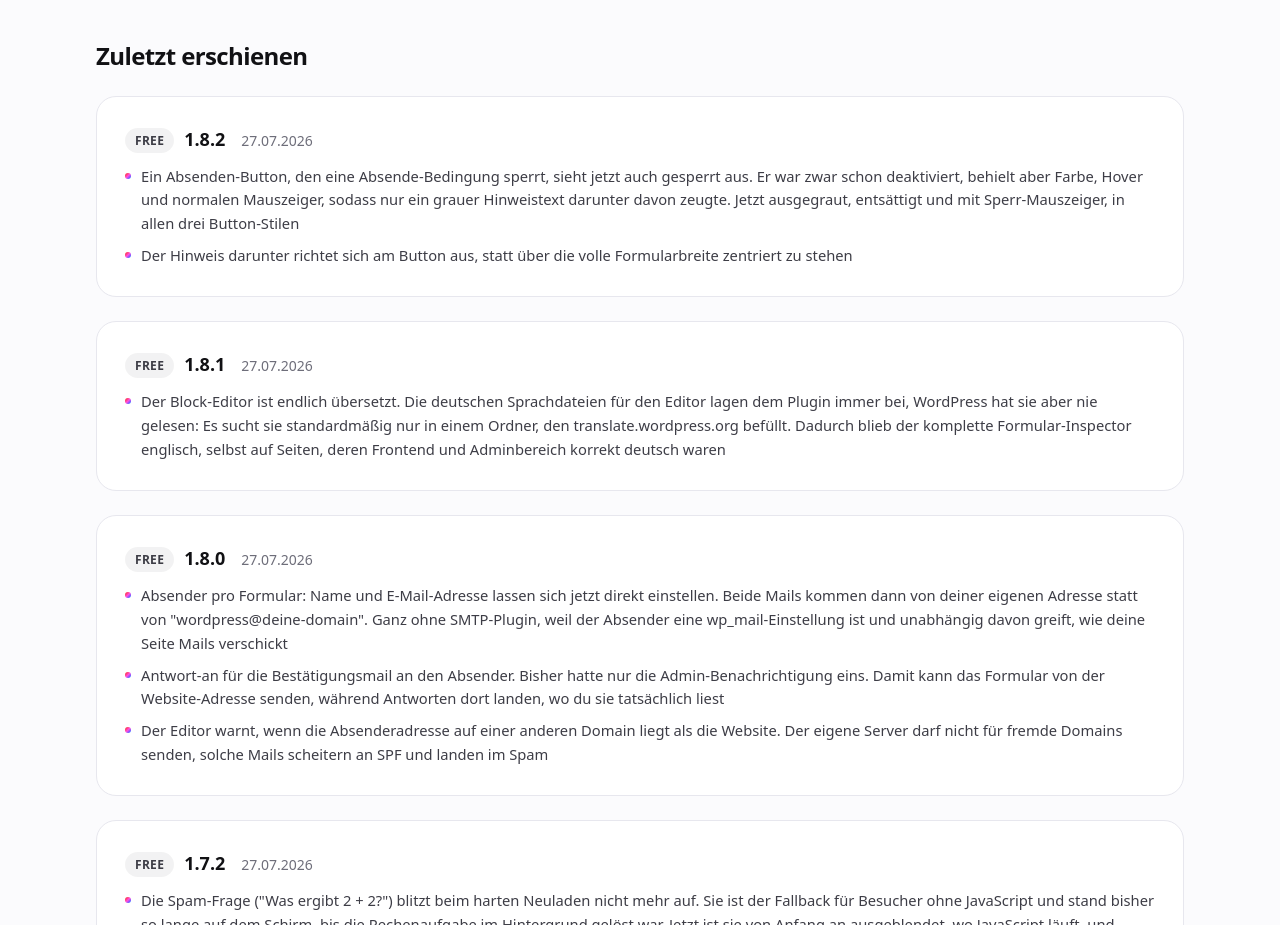
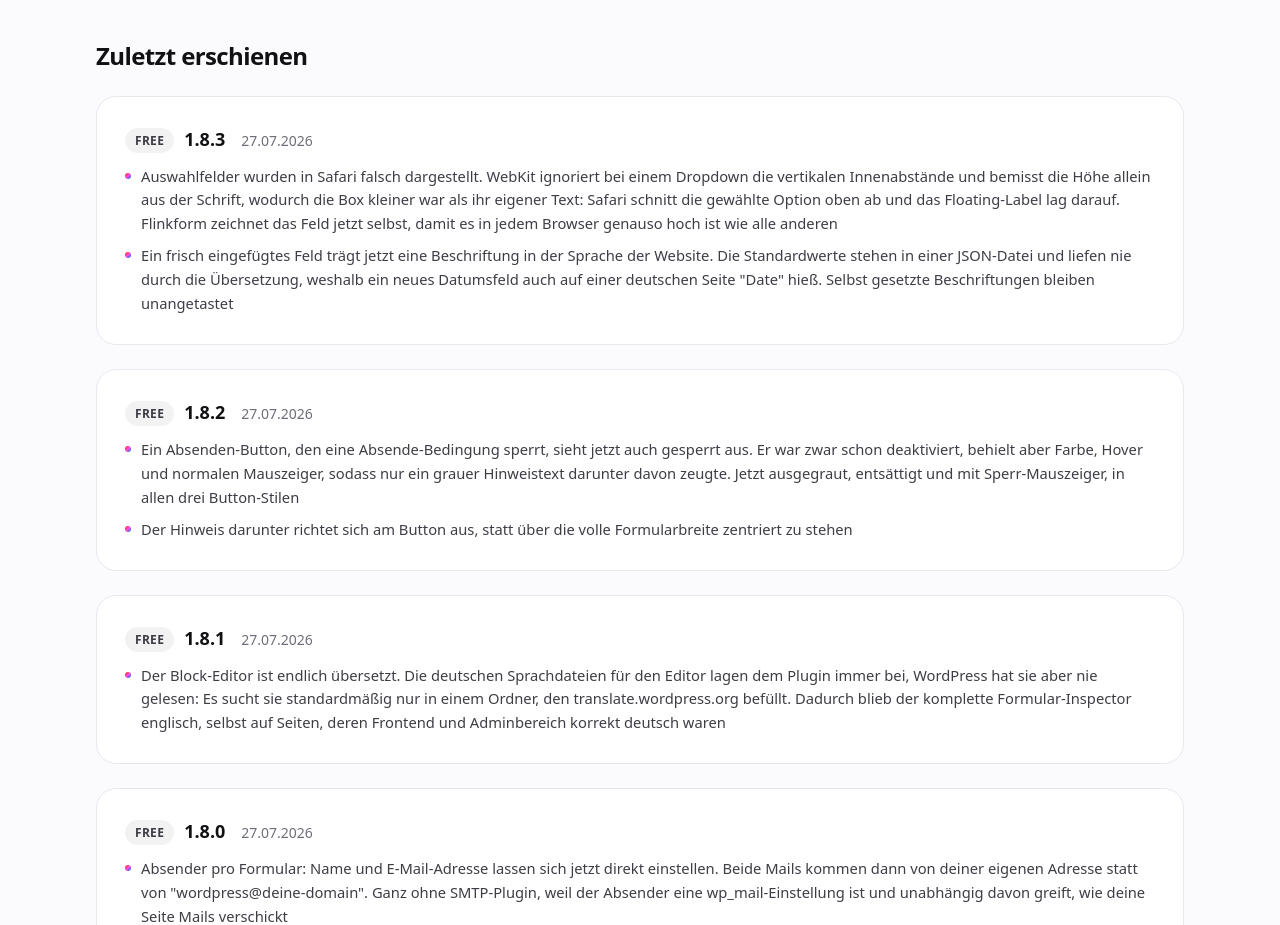
Before and after one commit to dennisbuchwald/flinkform.de, a Next.js app: page /roadmap in a window 1280 px wide. Shown: the part 1340-2265 px from the top of the page. Built offline with nearby package versions, Linux system fonts and the light colour scheme.

Commit message:
Document 1.8.3: Safari dropdown fix and translated default labels

```diff
--- a/app/roadmap/page.tsx
+++ b/app/roadmap/page.tsx
@@ -59,6 +59,15 @@ const geplant = [
  * Versionsnummer bündeln, zu der es nicht gehört.
  */
 const changelog = [
+  {
+    bereich: "Free",
+    version: "1.8.3",
+    date: "27.07.2026",
+    items: [
+      "Auswahlfelder wurden in Safari falsch dargestellt. WebKit ignoriert bei einem Dropdown die vertikalen Innenabstände und bemisst die Höhe allein aus der Schrift, wodurch die Box kleiner war als ihr eigener Text: Safari schnitt die gewählte Option oben ab und das Floating-Label lag darauf. Flinkform zeichnet das Feld jetzt selbst, damit es in jedem Browser genauso hoch ist wie alle anderen",
+      "Ein frisch eingefügtes Feld trägt jetzt eine Beschriftung in der Sprache der Website. Die Standardwerte stehen in einer JSON-Datei und liefen nie durch die Übersetzung, weshalb ein neues Datumsfeld auch auf einer deutschen Seite \"Date\" hieß. Selbst gesetzte Beschriftungen bleiben unangetastet",
+    ],
+  },
   {
     bereich: "Free",
     version: "1.8.2",
--- a/lib/site.ts
+++ b/lib/site.ts
@@ -6,7 +6,7 @@ export const GITHUB_URL = "https://github.com/dennisbuchwald/Flinkform";
 export const DEMO_URL = "https://demo.flinkform.de"; // Platzhalter, Demo-Instanz folgt
 export const CONTACT_MAIL = "dennis@dbw-media.de";
 
-export const FREE_VERSION = "1.8.2";
+export const FREE_VERSION = "1.8.3";
 export const PRO_VERSION = "1.2.1";
 export const FACTS_UPDATED = "2026-07-27";
 
```
